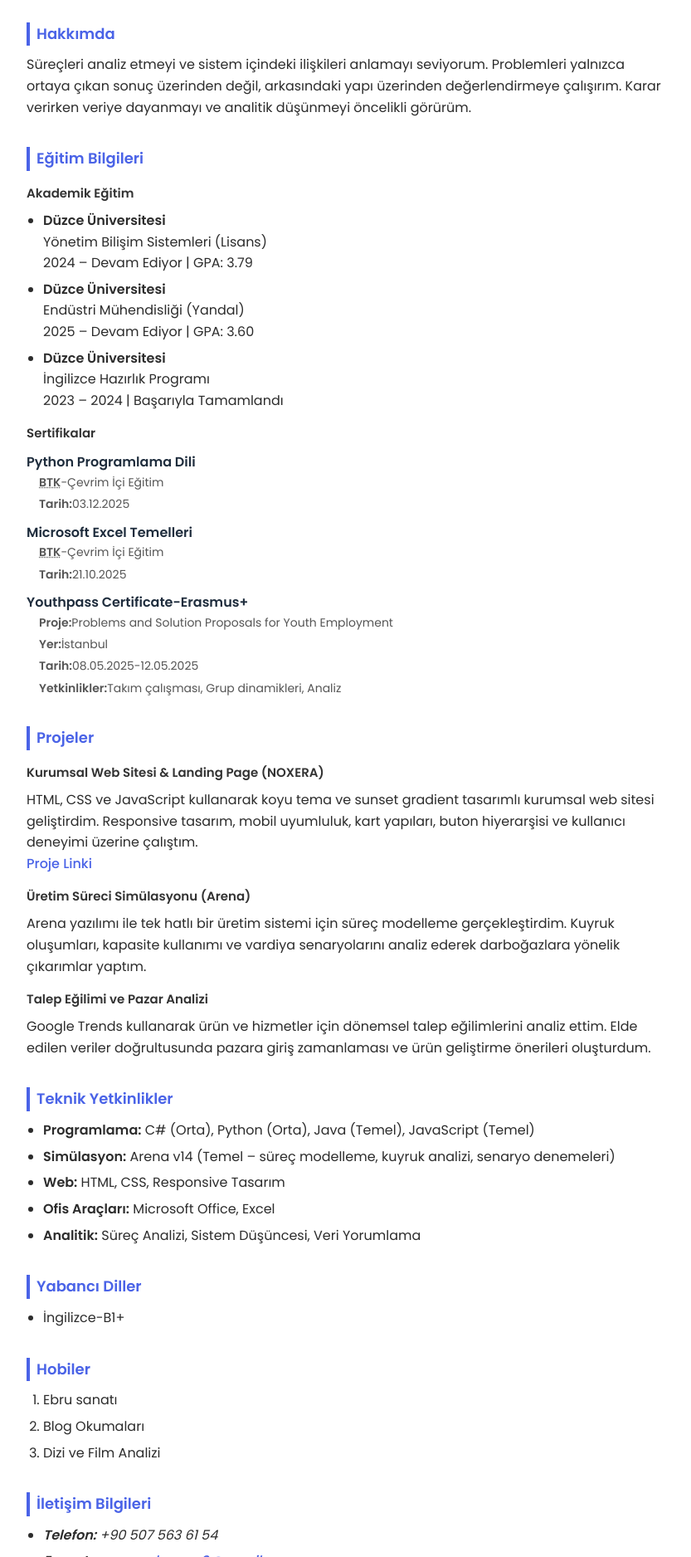
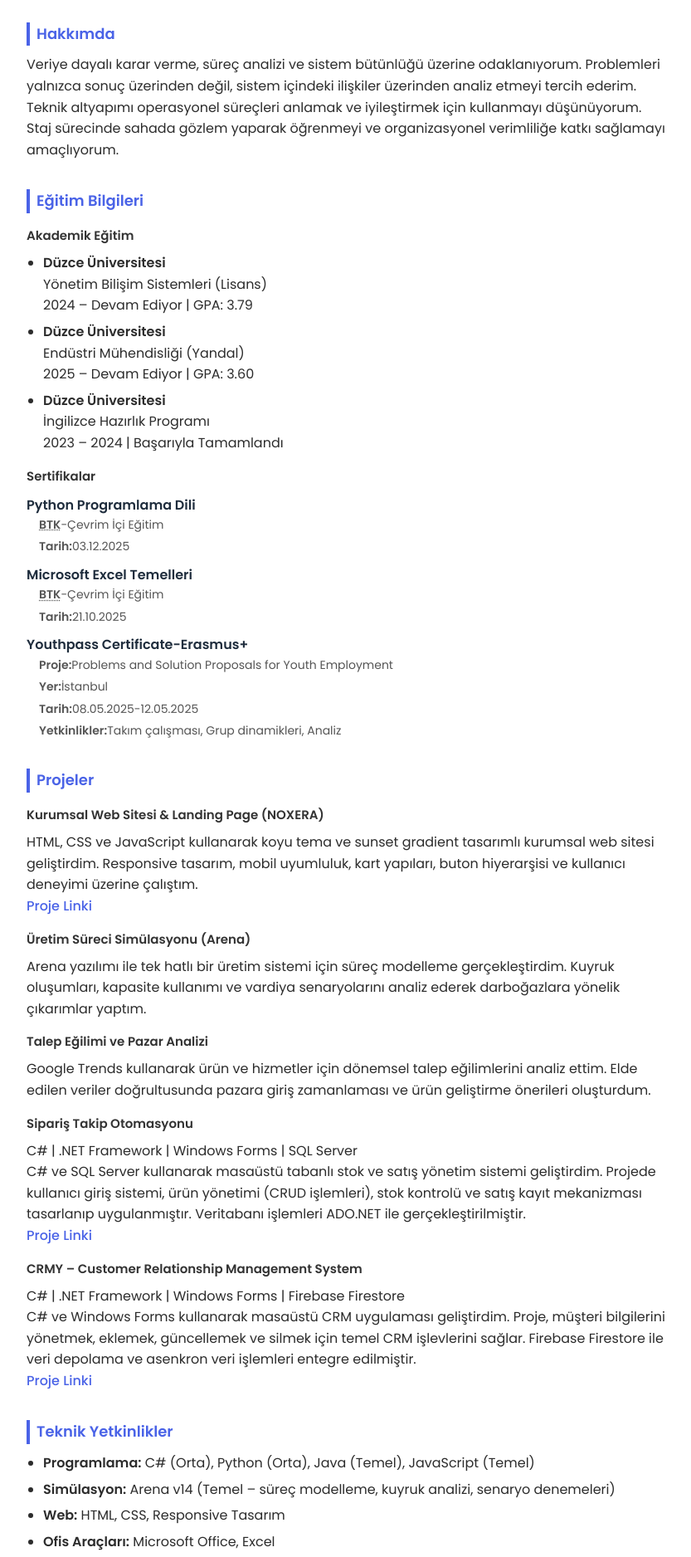
Before and after one commit to RumeysaKaragoz/CV, a plain HTML site: page index.html in a window 1280 px wide. Shown: the part 306-2182 px from the top of the page at 83% size, without its empty margins (223-1056 px from the left). Drawn offline with Linux system fonts and the light colour scheme.

Commit message:
Revise personal info and add project descriptions
Updated personal description and added project details for order tracking automation and CRM system.

```diff
--- a/index.html
+++ b/index.html
@@ -29,10 +29,12 @@
       <section>
         <h2>Hakkımda</h2>
         <p>
-          Süreçleri analiz etmeyi ve sistem içindeki ilişkileri anlamayı
-          seviyorum. Problemleri yalnızca ortaya çıkan sonuç üzerinden değil,
-          arkasındaki yapı üzerinden değerlendirmeye çalışırım. Karar verirken
-          veriye dayanmayı ve analitik düşünmeyi öncelikli görürüm.
+          Veriye dayalı karar verme, süreç analizi ve sistem bütünlüğü üzerine
+          odaklanıyorum. Problemleri yalnızca sonuç üzerinden değil, sistem
+          içindeki ilişkiler üzerinden analiz etmeyi tercih ederim. Teknik
+          altyapımı operasyonel süreçleri anlamak ve iyileştirmek için
+          kullanmayı düşünüyorum. Staj sürecinde sahada gözlem yaparak öğrenmeyi
+          ve organizasyonel verimliliğe katkı sağlamayı amaçlıyorum.
         </p>
       </section>
       <section>
@@ -116,6 +118,33 @@
           eğilimlerini analiz ettim. Elde edilen veriler doğrultusunda pazara
           giriş zamanlaması ve ürün geliştirme önerileri oluşturdum.
         </p>
+
+        <h3>Sipariş Takip Otomasyonu</h3>
+        <p>
+          C# | .NET Framework | Windows Forms | SQL Server <br />
+          C# ve SQL Server kullanarak masaüstü tabanlı stok ve satış yönetim
+          sistemi geliştirdim. Projede kullanıcı giriş sistemi, ürün yönetimi
+          (CRUD işlemleri), stok kontrolü ve satış kayıt mekanizması tasarlanıp
+          uygulanmıştır. Veritabanı işlemleri ADO.NET ile gerçekleştirilmiştir.
+
+          <br />
+          <a href="https://github.com/RumeysaKaragoz/Debox.git" target="_blank">
+            Proje Linki
+          </a>
+        </p>
+        <h3>CRMY – Customer Relationship Management System</h3>
+        <p>
+          C# | .NET Framework | Windows Forms | Firebase Firestore <br/>
+          C# ve Windows Forms kullanarak masaüstü CRM uygulaması geliştirdim.
+          Proje, müşteri bilgilerini yönetmek, eklemek, güncellemek ve silmek için
+          temel CRM işlevlerini sağlar. Firebase Firestore ile veri depolama ve asenkron
+          veri işlemleri entegre edilmiştir.
+
+          <br />
+          <a href="https://github.com/RumeysaKaragoz/CRMY.git " target="_blank">
+            Proje Linki
+          </a>
+        </p>
       </section>
 
       <section>
```
